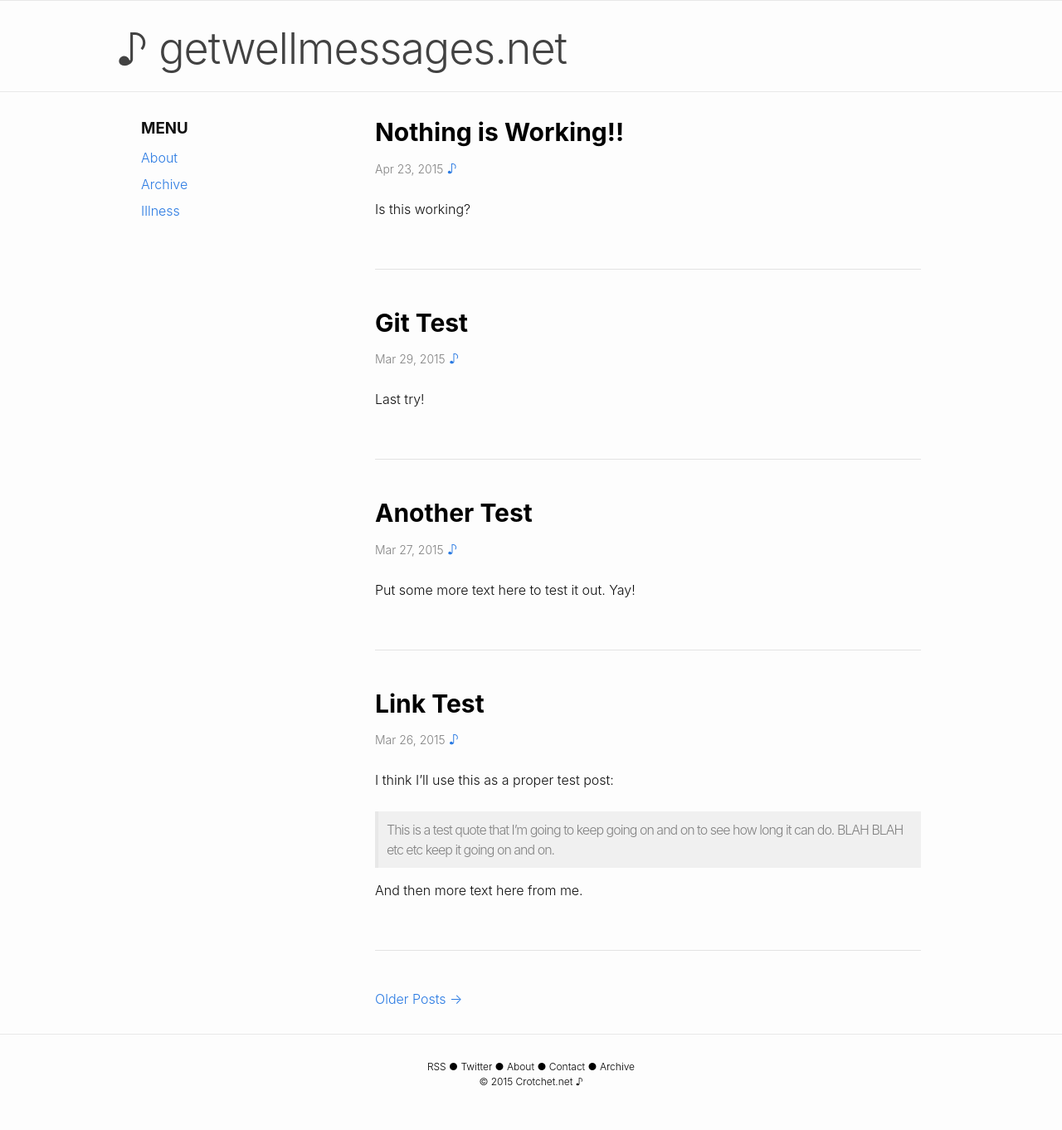
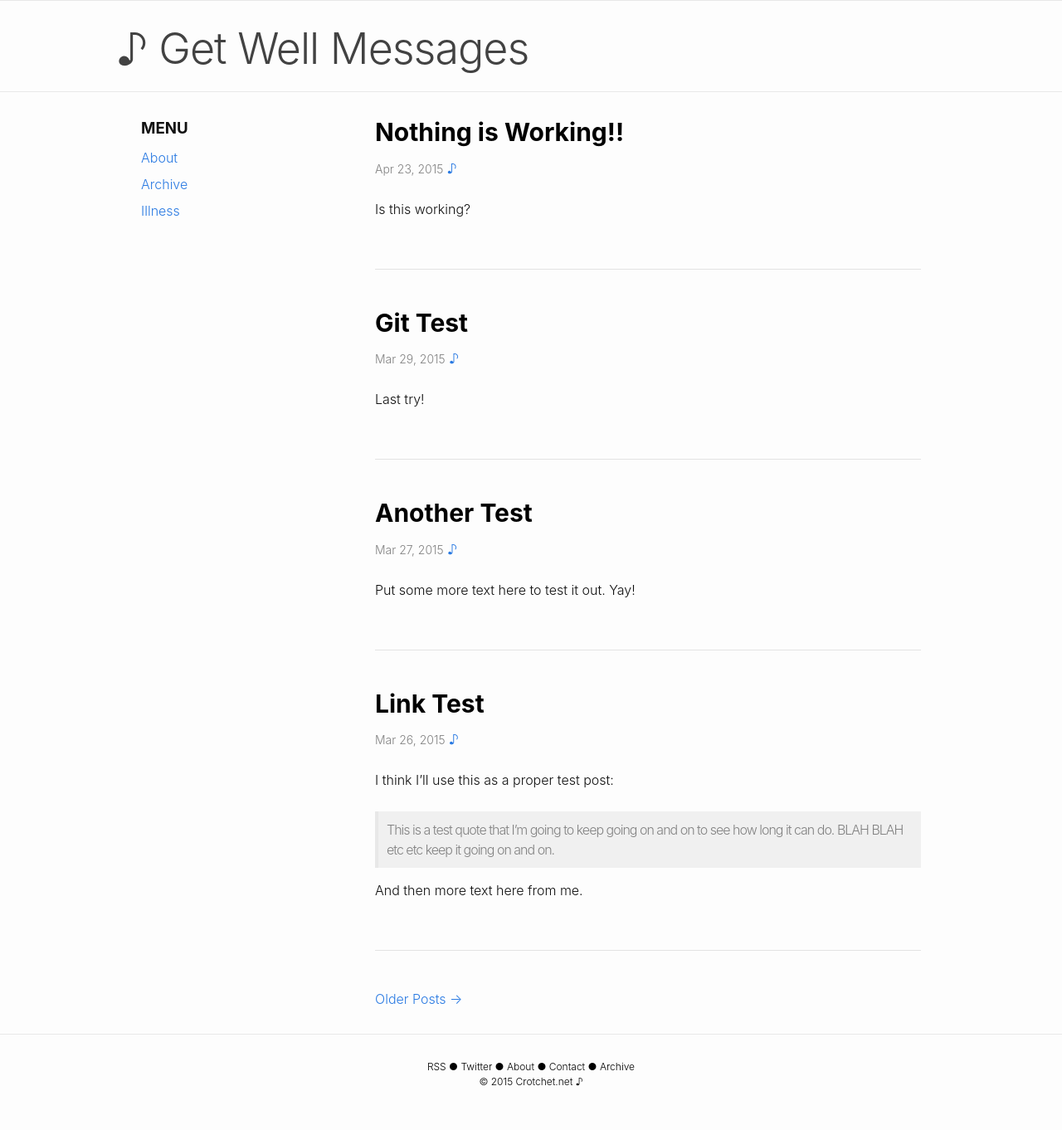
Before and after one commit to andyml123/andyml123.github.io, a Jekyll site: the page built from index.html, in a window 1280 px wide. Shown: the whole page at 83% size. Built offline with Jekyll 4.4.1, drawn with Linux system fonts in a browser that asks for light colours; the list of posts is cut into pages by our own code.

Commit message:
Update _config.yml

```diff
--- a/_config.yml
+++ b/_config.yml
@@ -1,5 +1,5 @@
 # Site settings
-title: getwellmessages.net
+title: Get Well Messages
 email: hello@getwellmessages.net
 description: > # this means to ignore newlines until "baseurl:"
   A Crotchey Blog.
```
